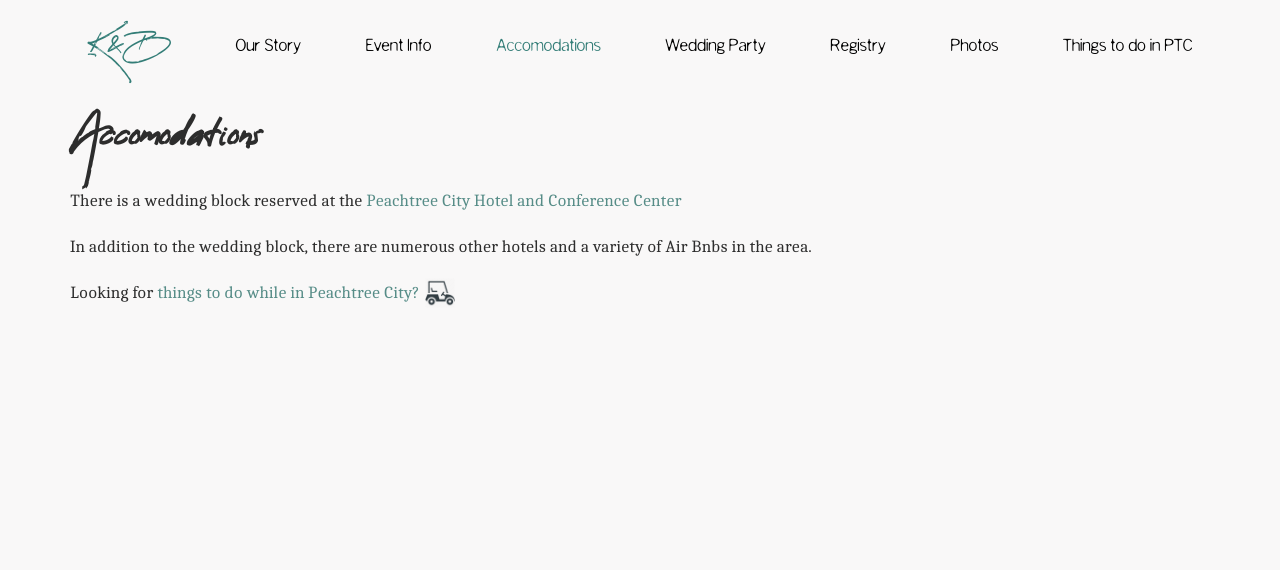
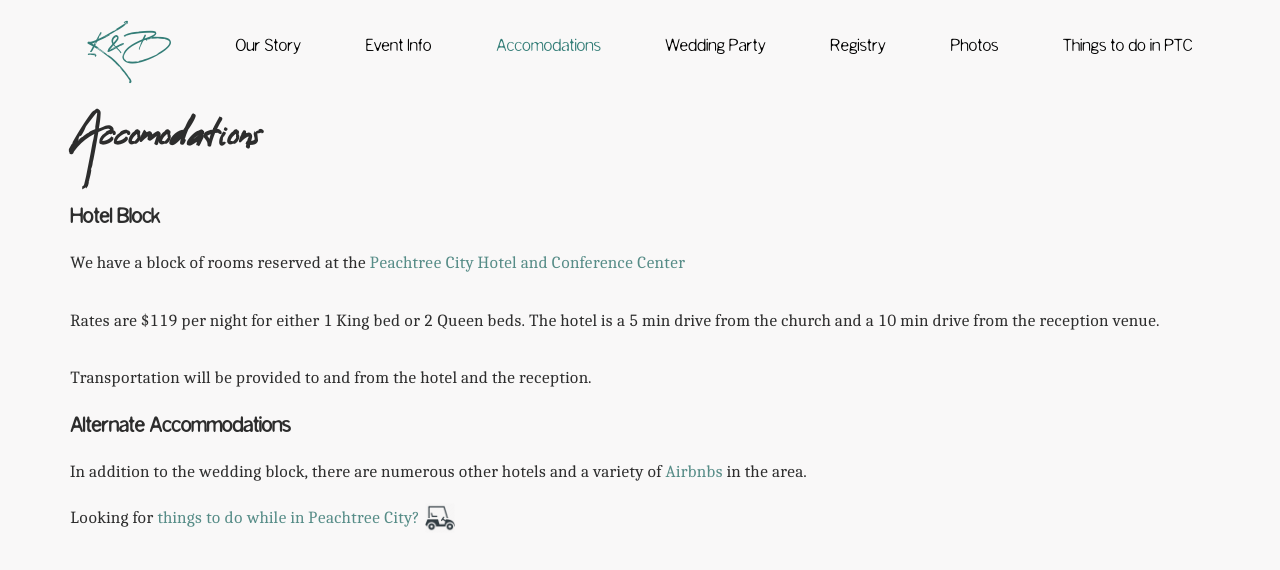
Before and after one commit to syneva-runyan/katie-and-brian, a React app: page /accomodations in a window 1280 px wide. Shown: the top 570 px of the page. Built offline with nearby package versions, Linux system fonts and the light colour scheme; what shuffle-array would draw is missing.

Commit message:
updated accomodation information

```diff
--- a/src/blocks/Accomodations.css
+++ b/src/blocks/Accomodations.css
@@ -7,3 +7,7 @@
     background-size: cover;
     margin-left: 5px;
 }
+
+.accomodations__title {
+    margin-bottom: 38px;
+}
--- a/src/blocks/Accomodations.js
+++ b/src/blocks/Accomodations.js
@@ -5,11 +5,16 @@ import './Accomodations.css';
 export default function Accomodations() {
     return (
         <div className="contentContainer">
-            <h1>
+            <h1 className="accomodations__title">
                 Accomodations
             </h1>
-            <p>There is a wedding block reserved at the <a href="https://secure3.hilton.com/en_US/hi/reservation/book.htm?inputModule=HOTEL&ctyhocn=ATLPGHH&spec_plan=RWB&arrival=20200904&departure=20200906&cid=OM,WW,HILTONLINK,EN,DirectLink&fromId=HILTONLINKDIRECT" target="_blank" rel="noreferrer noopener">Peachtree City Hotel and Conference Center</a></p>
-            <p>In addition to the wedding block, there are numerous other hotels and a variety of Air Bnbs in the area.</p>
+            <h2>Hotel Block</h2>
+            <p>We have a block of rooms reserved at the <a href="https://secure3.hilton.com/en_US/hi/reservation/book.htm?inputModule=HOTEL&ctyhocn=ATLPGHH&spec_plan=RWB&arrival=20200904&departure=20200906&cid=OM,WW,HILTONLINK,EN,DirectLink&fromId=HILTONLINKDIRECT" target="_blank" rel="noreferrer noopener">Peachtree City Hotel and Conference Center</a><br/><br/>
+            Rates are $119 per night for either 1 King bed or 2 Queen beds. The hotel is a 5 min drive from the church and a 10 min drive from the reception venue.<br/><br/>
+            Transportation will be provided to and from the hotel and the reception.
+            </p>
+            <h2>Alternate Accommodations</h2>
+            <p>In addition to the wedding block, there are numerous other hotels and a variety of <a href="https://www.airbnb.com/s/Walt-Banks-Road--Peachtree-City--GA--USA/homes?refinement_paths%5B%5D=%2Fhomes&source=mc_search_bar&search_type=autocomplete_click&screen_size=large&checkin=2020-09-04&checkout=2020-09-06&adults=1&query=Walt%20Banks%20Road%2C%20Peachtree%20City%2C%20GA%2C%20USA&place_id=EihXYWx0IEJhbmtzIFJvYWQsIFBlYWNodHJlZSBDaXR5LCBHQSwgVVNBIi4qLAoUChIJU58O6YLp9IgRarXTdTwtdLMSFAoSCZtWa96RwfSIEapGfz1grP2U" target="_blank" rel="noreferrer noopener">Airbnbs</a> in the area.</p>
             <p>Looking for <NavLink className="accomodations__things-to-do" to="/things-to-do">things to do while in Peachtree City?</NavLink></p>
         </div>
     );
```
